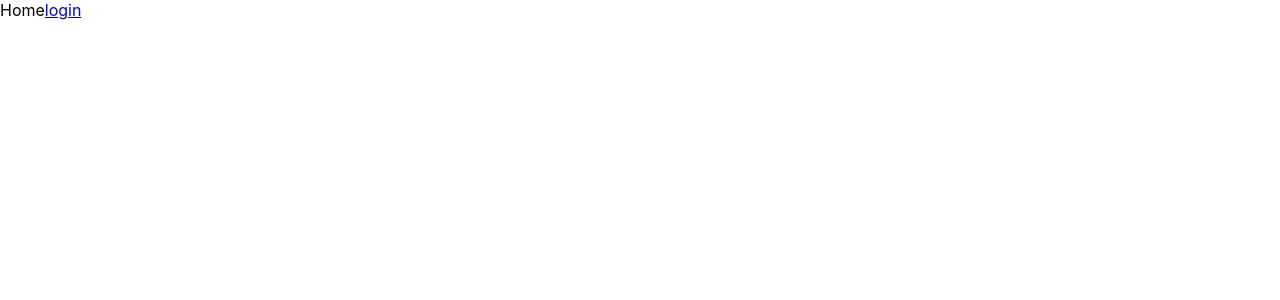
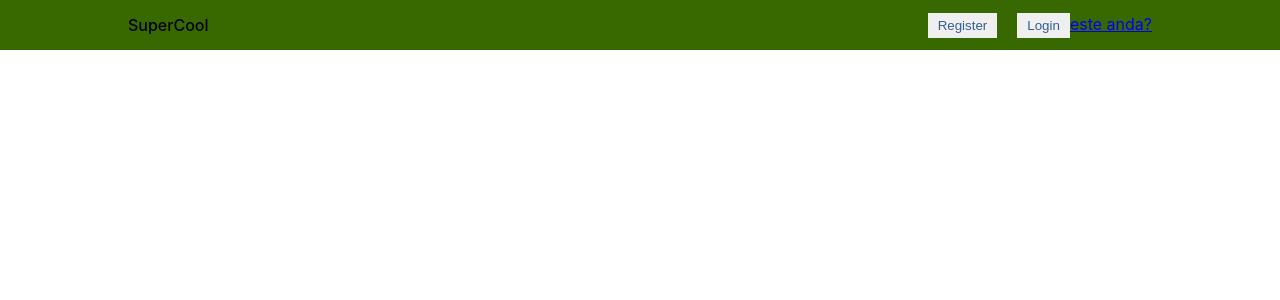
Before and after one commit to nacho-esperanza/proyecto-arqsoft, a React (Create React App) app in the folder frontend-proyecto/client/: page / in a window 1280 px wide. Shown: the top 300 px of the page. Built offline with nearby package versions, Linux system fonts and the light colour scheme.

Commit message:
arreglo de front

```diff
--- /dev/null
+++ b/frontend-proyecto/client/src/componentes/Barra/Barra.css
@@ -0,0 +1,27 @@
+.NaveBa{
+    height: 50px;
+    background-color: #386800;
+    display: flex;
+    justify-content: center;
+  }
+
+  .NaveC{
+    width: 100%;
+    max-width: 1024px;
+    color: rgb(0, 0, 0);
+    display: flex;
+    align-items: center;
+    justify-content: space-between;
+  }
+
+  .logo{
+    font-weight: 500;
+  }
+
+  .NaveBo{
+    margin-left: 20px;
+    border: none;
+    padding: 5px 10px;
+    cursor: pointer;
+    color: #355d94;
+  }
--- /dev/null
+++ b/frontend-proyecto/client/src/componentes/Barra/Barra.js
@@ -0,0 +1,18 @@
+import "./Barra.css"
+
+const Barra = () => {
+  return (
+    <div className="NaveBa">
+      <div className="NaveC">
+        <span className="logo">SuperCool</span>
+        <div className="NaveIt">
+          <button className="NaveBo">Register</button>
+          <button className="NaveBo" href="/login">Login</button>
+          <a href="/login">este anda?</a>
+        </div>
+      </div>
+    </div>
+  )
+}
+
+export default Barra
--- a/frontend-proyecto/client/src/pages/Home.js
+++ b/frontend-proyecto/client/src/pages/Home.js
@@ -1,4 +1,5 @@
 import React from "react";
+import Barra from "../componentes/Barra/Barra";
 
 import '../App.css';
 
@@ -7,12 +8,7 @@ import {useParams} from "react-router-dom";
 const Home = () => {
   return (
     <div>
-      <a>
-      Home
-      </a>
-      <a href="/login">
-        login
-      </a>
+      <Barra />
     </div>
 
   );
```
